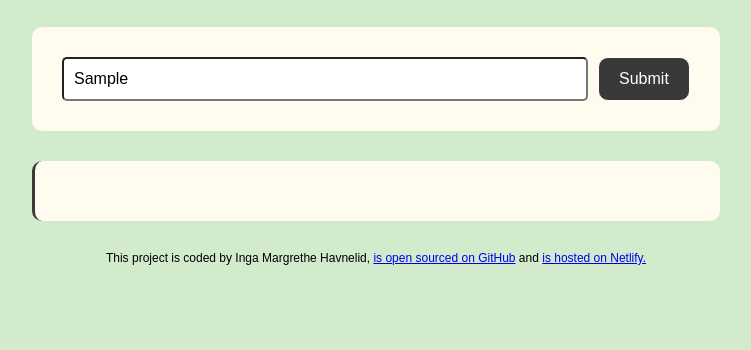
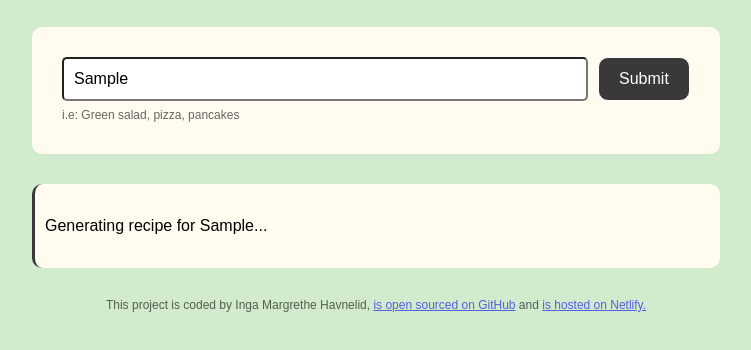
Before and after one commit to Ingamha/easy-recipe-generator, a plain HTML site: page index.html in a window 1280 px wide. Both pictures are taken after typing "Sample" into the empty fields and a click on the input 907 px from the left and 239 px from the top of the page. Shown: the part 160-510 px from the top of the page, without its empty margins (264-1015 px from the left). Drawn offline with nearby package versions, Linux system fonts and the light colour scheme; no server answers.

Commit message:
Improved user experience, animation in css/js

```diff
--- a/index.html
+++ b/index.html
@@ -14,6 +14,7 @@
         <h1>AI recipe generator</h1>
       </header>
       <main>
+        <div class="form-container">
           <form id="recipe-form-generator">
             <input
               type="text"
@@ -26,8 +27,10 @@
             />
             <input type="submit" class="submit-button" />
           </form>
+          <div class="hint">i.e: Green salad, pizza, pancakes</div>
+        </div>
 
-        <div class="recipe" id="recipe"></div>
+        <div class="recipe hidden" id="recipe"></div>
       </main>
       <footer>
         This project is coded by Inga Margrethe Havnelid,
--- a/src/index.js
+++ b/src/index.js
@@ -1,8 +1,10 @@
 function displayRecipe(response) {
   new Typewriter("#recipe", {
-    strings: [response.data.answer],
+    strings: response.data.answer,
     autoStart: true,
-  }).start();
+    delay: 1,
+    cursor: "",
+  });
 }
 
 function generateRecipe(event) {
@@ -12,9 +14,13 @@ function generateRecipe(event) {
 
   let apiKey = "1a6546fbd4afe78fc90o08t2850b2e3e";
   let context =
-    "You are a cooking expert, and make easy recipes. You will generate a short recipe in basic HTML based on the user instructions below. Only give ingredients and instructions. Provide measurements in the metric system.";
+    "You are a cooking expert, and make easy recipes. You will generate a short recipe in HTML based on the user instructions below. Only provide ingredients and instructions with measurements in the metric system.";
   let prompt = `User instructions: Generate a recipe based ${instructionsInput.value}`;
   let apiUrl = `https://api.shecodes.io/ai/v1/generate?prompt=${prompt}&context=${context}&key=${apiKey}`;
+
+  let recipeElement = document.querySelector("#recipe");
+  recipeElement.classList.remove("hidden");
+  recipeElement.innerHTML = `<div class= "generating"> Generating recipe for ${instructionsInput.value}... </div>`;
 
   axios.get(apiUrl).then(displayRecipe);
 }
--- a/src/style.css
+++ b/src/style.css
@@ -14,13 +14,23 @@ header {
 
 h1 {
   text-align: center;
+  font-size: 32px;
 }
 
-form {
+.form-container {
   padding: 30px;
   background-color: #fffcef;
   border-radius: 10px;
+}
+form {
   display: flex;
+}
+
+.hint {
+  margin-top: 5px;
+  line-height: 1.5;
+  opacity: 0.6;
+  font-size: 12px;
 }
 
 .recipe-prompt {
@@ -51,8 +61,28 @@ form {
   border-left: 3px solid #393939;
 }
 
+.hidden {
+  display: none;
+}
+
 footer {
   margin-top: 30px;
   text-align: center;
   font-size: 12px;
+  opacity: 0.6;
 }
+
+.generating {
+  animation: blink-animation 1s steps(5, start) infinite;
+}
+
+@keyframes blink-animation {
+  to {
+    visibility: hidden;
+  }
+}
+@-webkit-keyframes blink-animation {
+  to {
+    visibility: hidden;
+  }
+}
```
Lines whose indentation alone changed are shown as unchanged.
